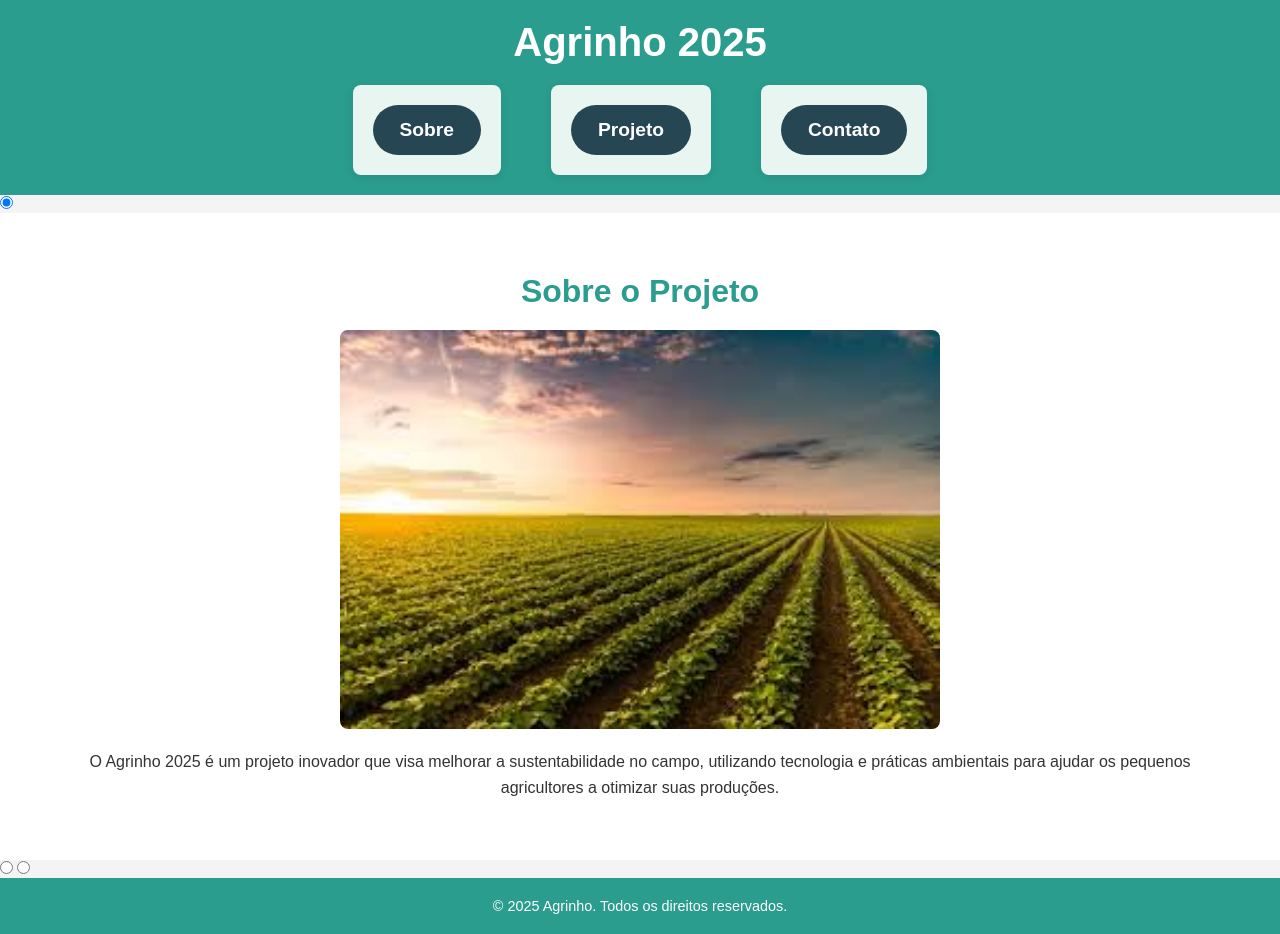
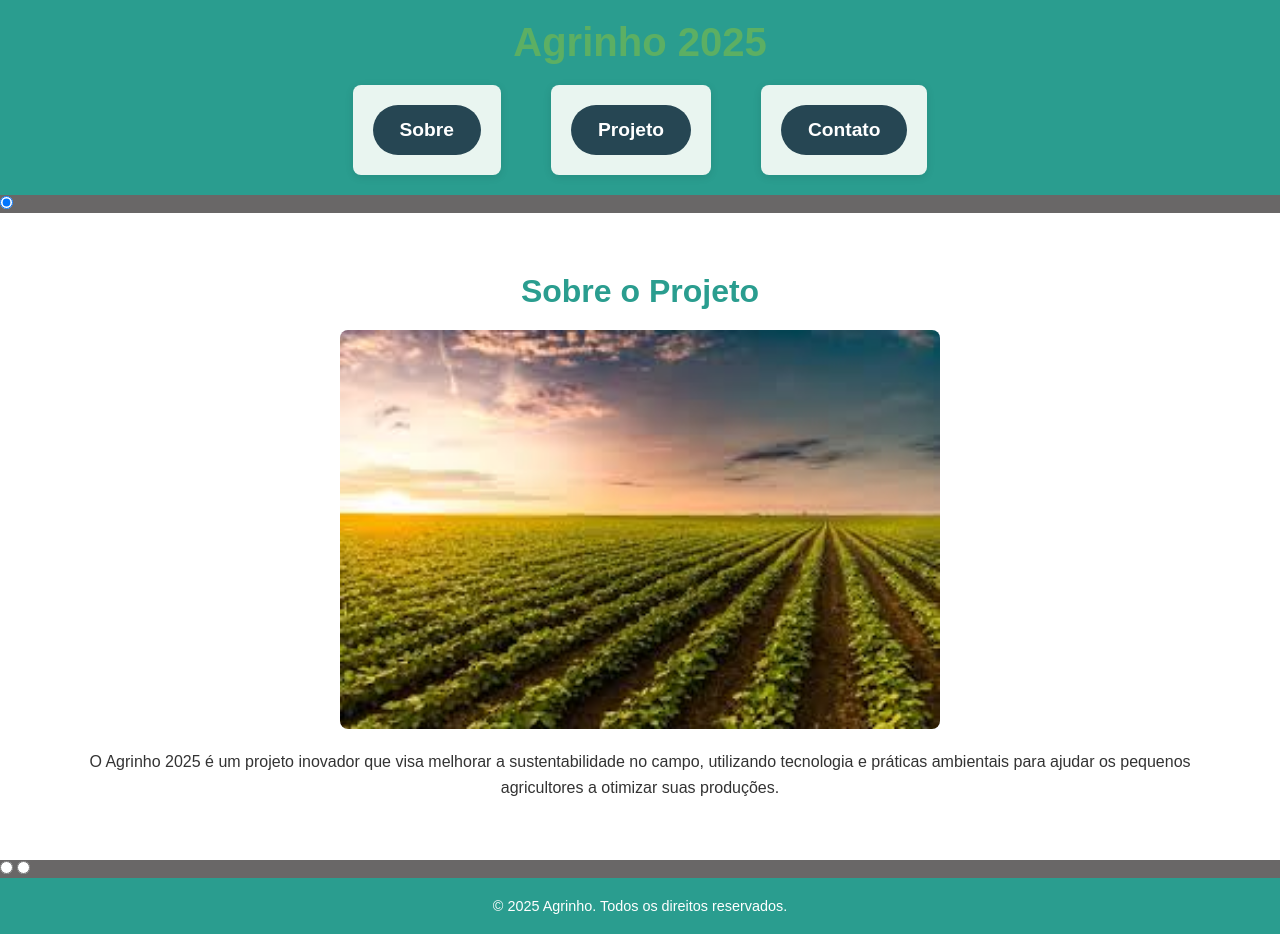
Before and after one commit to gabrielconta5/agro25-ult, a plain HTML site: page index.html in a window 1280 px wide. Drawn offline with Linux system fonts and the light colour scheme.

Commit message:
Add files via upload

```diff
--- a/style.css
+++ b/style.css
@@ -7,7 +7,7 @@
 
 body {
   font-family: 'Arial', sans-serif;
-  background-color: #f4f4f4;
+  background-color: #696767;
   color: #333;
   scroll-behavior: smooth; /* Adiciona o efeito de rolagem suave */
 }
@@ -23,7 +23,7 @@ body {
 header {
   background-color: #2a9d8f;
   padding: 20px 0;
-  color: white;
+  color: rgb(92, 175, 99);
 }
 
 header h1 {
```
